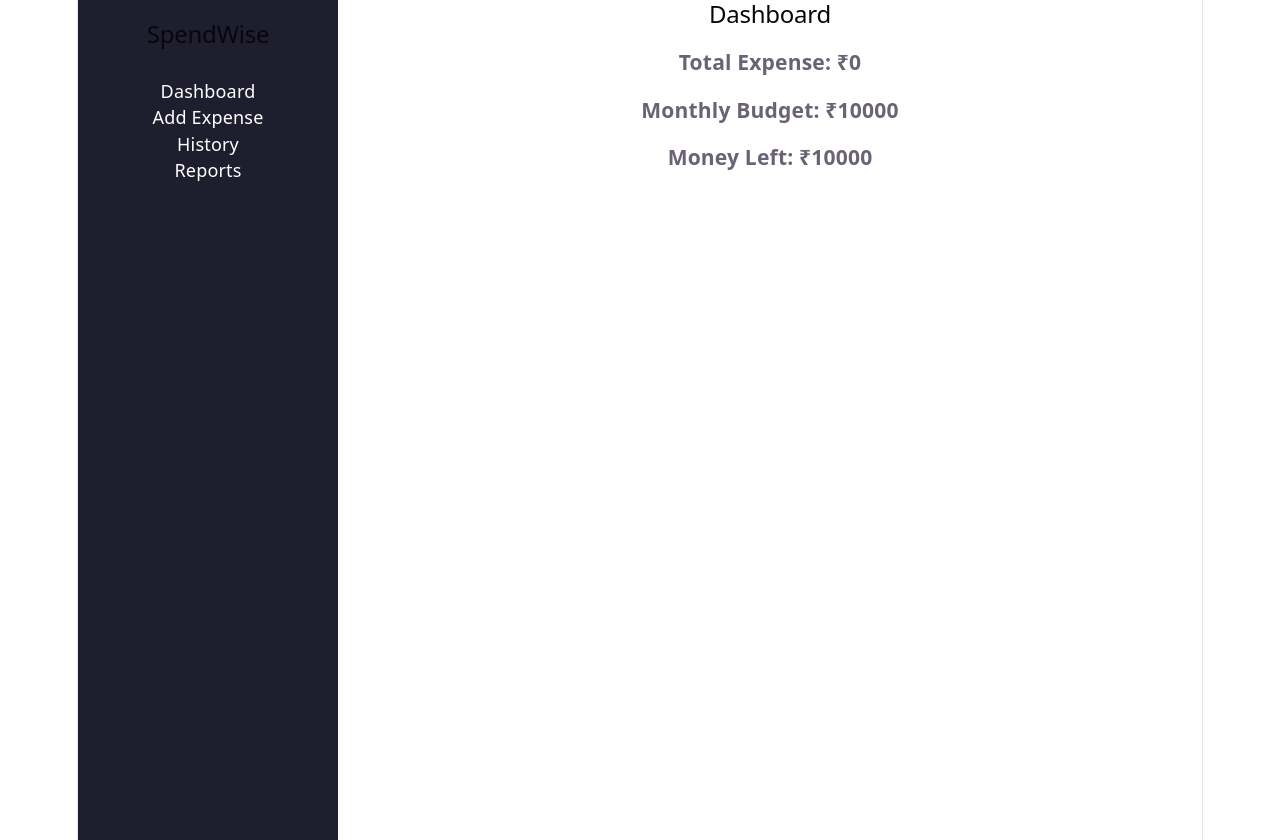
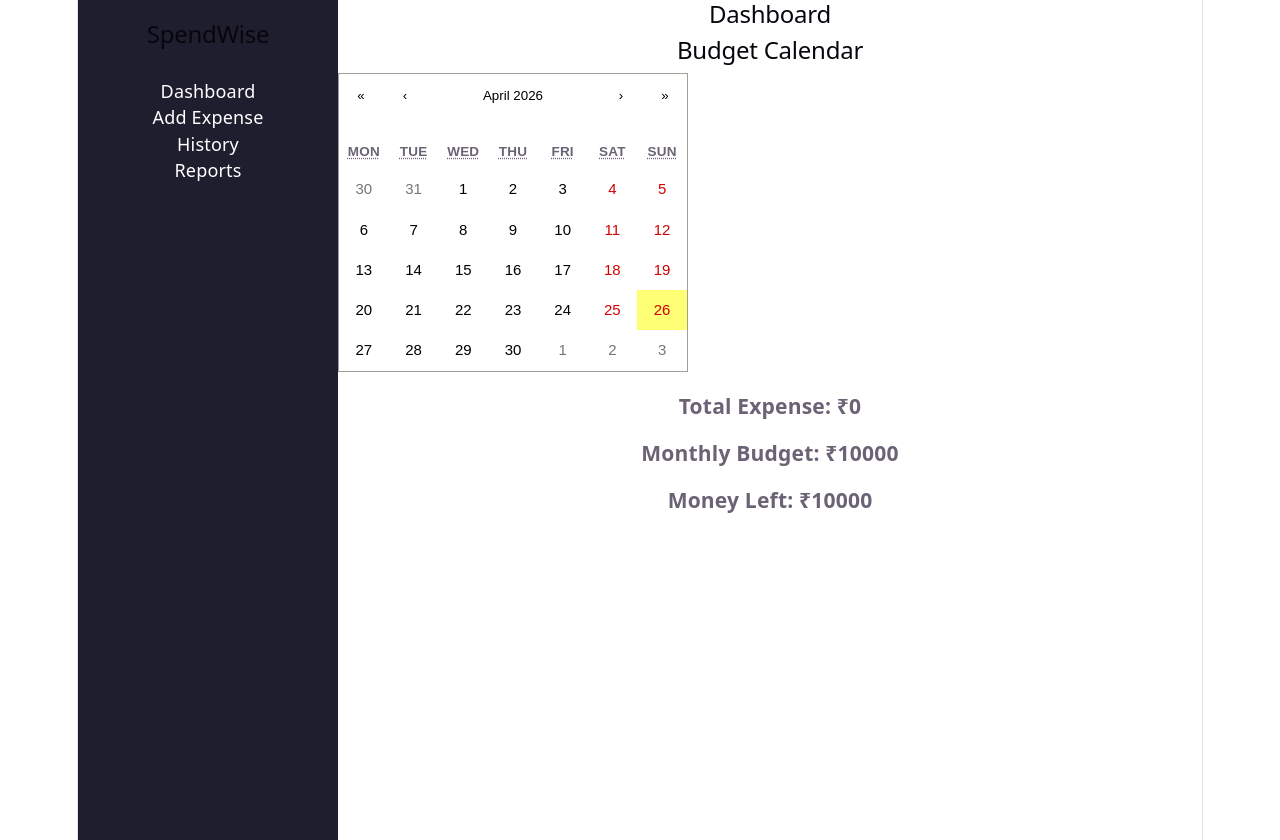
Before and after one commit to Dhruvitech/spendwise-expense-tracker, a React app in the folder frontend/: page / in a window 1280 px wide. Built offline with nearby package versions, Linux system fonts and the light colour scheme; no server answers; the HTML template or start-up script is replaced by a standard one.

Commit message:
Budget calendar Added

```diff
--- a/frontend/package.json
+++ b/frontend/package.json
@@ -12,6 +12,7 @@
   "dependencies": {
     "axios": "^1.15.2",
     "react": "^19.2.5",
+    "react-calendar": "^6.0.1",
     "react-dom": "^19.2.5",
     "react-router-dom": "^7.14.2",
     "recharts": "^3.8.1"
--- /dev/null
+++ b/frontend/src/components/CalendarView.jsx
@@ -0,0 +1,51 @@
+import React, { useEffect, useState } from "react";
+import Calendar from "react-calendar";
+import "react-calendar/dist/Calendar.css";
+import axios from "axios";
+
+const CalendarView = () => {
+    const [expenses, setExpenses] = useState([]);
+
+    const fetchExpenses = async () => {
+        try {
+            const res = await axios.get(
+                "http://localhost:5000/api/expenses"
+            );
+
+            setExpenses(res.data.data);
+
+        } catch (error) {
+            console.log(error);
+        }
+    };
+
+    useEffect(() => {
+        fetchExpenses();
+    }, []);
+
+    const tileContent = ({ date, view }) => {
+        if (view === "month") {
+            const expenseOnDate = expenses.find((expense) => {
+                const expenseDate = new Date(expense.date);
+                return (
+                    expenseDate.toDateString() === date.toDateString()
+                );
+            });
+
+            return expenseOnDate ? (
+                <p style={{ color: "red", fontSize: "12px" }}>
+                    ₹{expenseOnDate.amount}
+                </p>
+            ) : null;
+        }
+    };
+
+    return (
+        <div>
+            <h2>Budget Calendar</h2>
+            <Calendar tileContent={tileContent} />
+        </div>
+    );
+};
+
+export default CalendarView;
--- a/frontend/src/pages/Dashboard.jsx
+++ b/frontend/src/pages/Dashboard.jsx
@@ -1,5 +1,6 @@
 import React,{useEffect,useState} from "react";
 import axios from "axios";
+import CalendarView from "../components/CalendarView";
 
 const Dashboard = () => {
     const [expenses, setexpenses] = useState([]);
@@ -26,6 +27,7 @@ const Dashboard = () => {
     return (
         <div>
             <h2>Dashboard</h2>
+            <CalendarView />
 
             <h3>Total Expense: ₹{totalExpense}</h3>
             <h3>Monthly Budget: ₹{budget}</h3>
```
Also changed, not shown: 1 other file (tests, documents, lock files or other folders).
